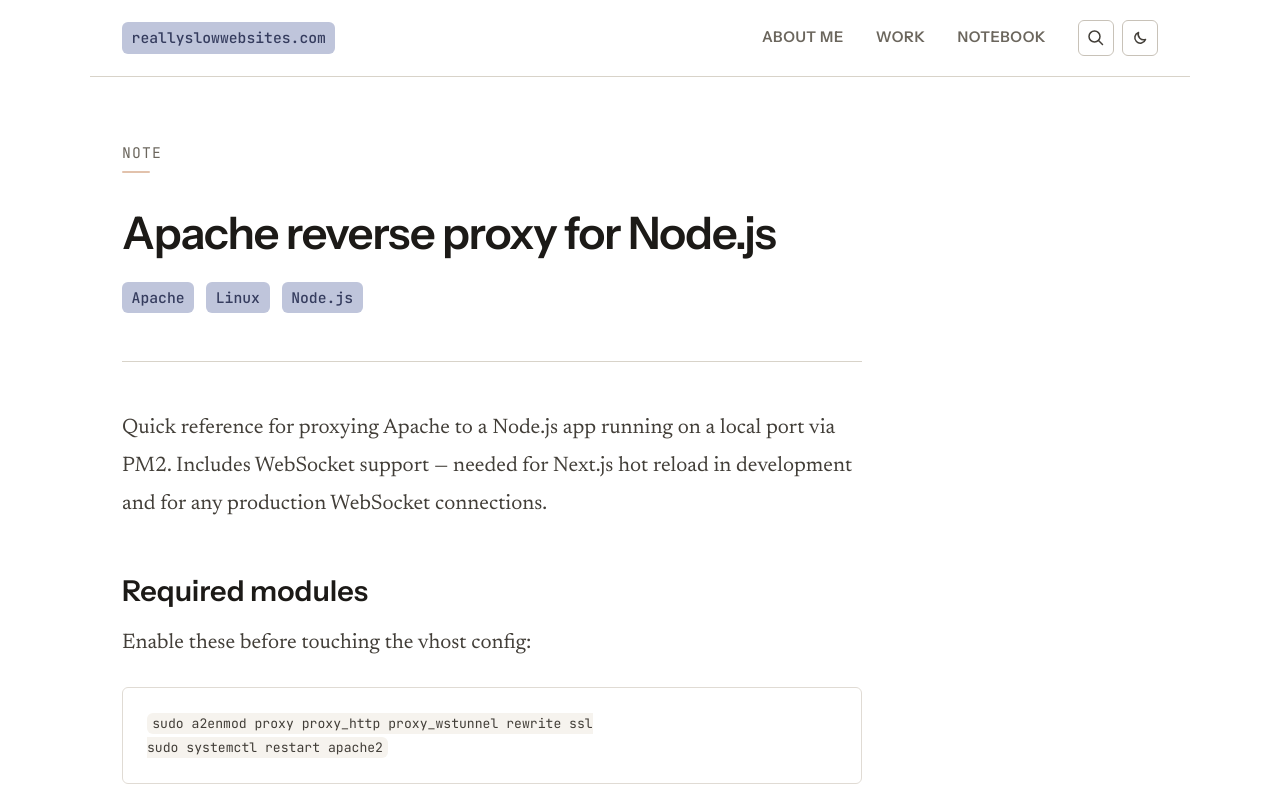
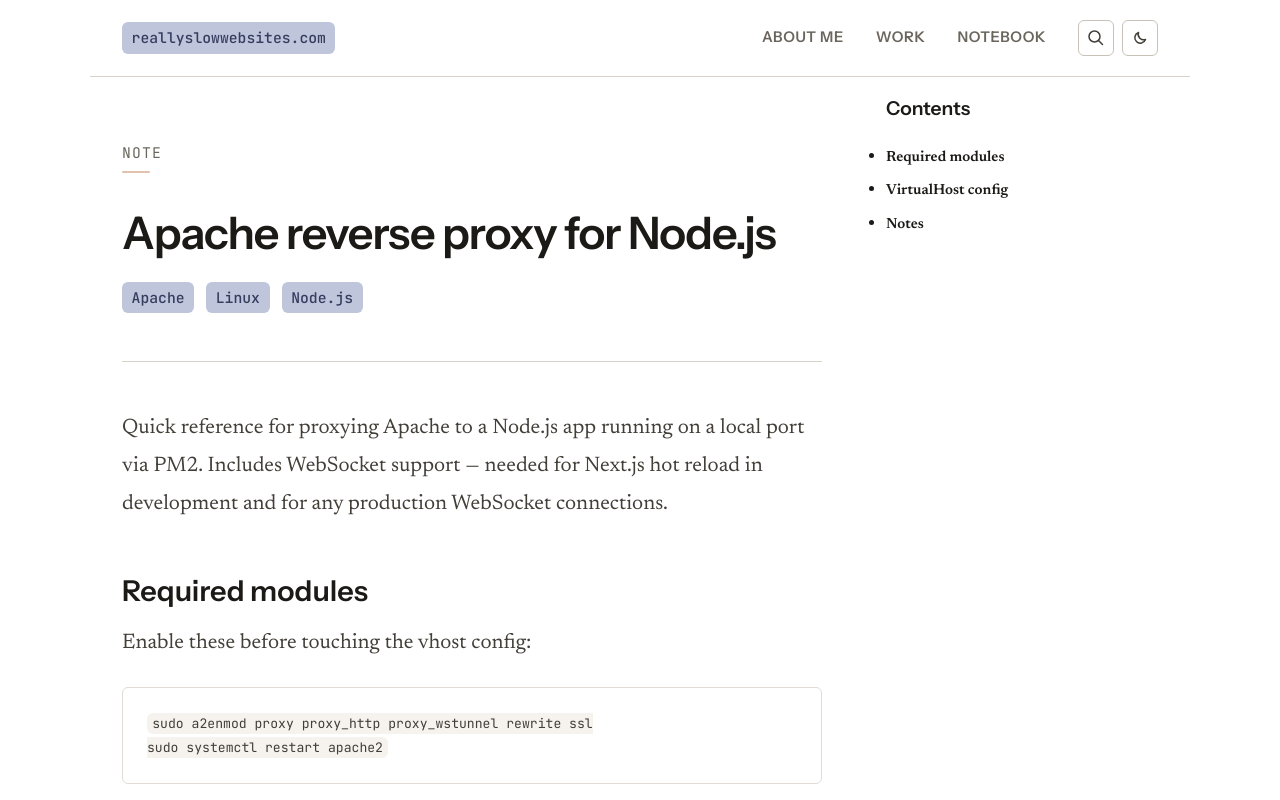
Before and after one commit to aterchin/portfolio, a Next.js app: page /notes/apache-reverse-proxy-node in a window 1280 px wide. Shown: the top 800 px of the page. Built offline with nearby package versions, Linux system fonts and the light colour scheme.

Commit message:
Add note page table of contents
- Extract h2/h3 headings from note MDX
- Render nested ToC in a right sidebar
- Match homepage two-column layout on notes
- Widen home and note sidebars to 18rem

```diff
--- a/src/app/notes/[slug]/page.module.css
+++ b/src/app/notes/[slug]/page.module.css
@@ -1,3 +1,25 @@
+.layout {
+  display: grid;
+  grid-template-columns: 1fr minmax(10rem, 18rem);
+  gap: var(--space-12);
+  align-items: start;
+}
+
+@media (max-width: 768px) {
+  .layout {
+    grid-template-columns: 1fr;
+    gap: 0;
+  }
+}
+
+.main {
+  min-width: 0;
+}
+
+.sidebar {
+  min-width: 0;
+}
+
 .header {
   padding-bottom: var(--space-10);
   border-bottom: 1px solid var(--color-border);
--- a/src/app/notes/[slug]/page.tsx
+++ b/src/app/notes/[slug]/page.tsx
@@ -3,6 +3,7 @@ import { compileMDX } from "next-mdx-remote/rsc";
 import { PageWrapper } from "@/components/layout/PageWrapper/PageWrapper";
 import { Tag } from "@/components/ui/Tag/Tag";
 import { SectionLabel } from "@/components/ui/SectionLabel/SectionLabel";
+import { ToC } from "@/components/notes/ToC/ToC";
 import { getNote, getNoteSlugs } from "@/lib/mdx";
 import { getMDXComponents } from "@/lib/mdxComponents";
 import styles from "./page.module.css";
@@ -31,7 +32,7 @@ export default async function NoteSlugPage({
   const note = getNote(slug);
   if (!note) notFound();
 
-  const { content, title, status, tags } = note;
+  const { content, title, status, tags, headings } = note;
   const isWIP = status === "in-progress";
 
   const { content: MDXContent } = await compileMDX({
@@ -42,6 +43,9 @@ export default async function NoteSlugPage({
 
   return (
     <PageWrapper>
+
+      <div className={styles.layout}>
+        <div className={styles.main}>
           <article>
             <header className={styles.header}>
               <SectionLabel>
@@ -65,6 +69,14 @@ export default async function NoteSlugPage({
             </header>
             <div className={`prose ${styles.body}`}>{MDXContent}</div>
           </article>
+        </div>
+
+        {headings.length > 0 && (
+          <aside className={styles.sidebar}>
+            <ToC headings={headings} />
+          </aside>
+        )}
+      </div>
     </PageWrapper>
   );
 }
--- a/src/app/page.module.css
+++ b/src/app/page.module.css
@@ -1,8 +1,15 @@
 .layout {
   display: grid;
-  grid-template-columns: 1fr minmax(10rem, 14rem);
+  grid-template-columns: 1fr minmax(10rem, 18rem);
   gap: var(--space-12);
   align-items: start;
+}
+
+@media (max-width: 768px) {
+  .layout {
+    grid-template-columns: 1fr;
+    gap: 0;
+  }
 }
 
 .main {
@@ -24,10 +31,3 @@
   gap: var(--space-1);
   margin-bottom: var(--space-8);
 }
-
-@media (max-width: 768px) {
-  .layout {
-    grid-template-columns: 1fr;
-    gap: 0;
-  }
-}
--- /dev/null
+++ b/src/components/notes/ToC/ToC.module.css
@@ -0,0 +1,30 @@
+.wrapper {
+  padding: var(--space-4);
+}
+
+.title {
+  font-size: var(--text-h3);
+  margin-bottom: var(--space-4);
+}
+
+.nav {
+  display: flex;
+  flex-direction: column;
+  align-items: flex-start;
+  gap: var(--space-4);
+}
+
+.heading {
+  font-size: var(--text-xs);
+  line-height: var(--leading-tight);
+}
+
+.heading2 {
+  composes: heading;
+  font-weight: 600;
+}
+
+.heading3 {
+  composes: heading;
+  margin-left: var(--space-3);
+}
--- /dev/null
+++ b/src/components/notes/ToC/ToC.tsx
@@ -0,0 +1,58 @@
+import type { HeadingData } from "@/lib/headings";
+
+import styles from "./ToC.module.css";
+
+export interface ToCProps {
+  headings: HeadingData[];
+}
+
+/** Level-2 item with any following level-3 headings nested under it. */
+interface TocItem extends HeadingData {
+  children: HeadingData[];
+}
+
+function nestHeadings(headings: HeadingData[]): TocItem[] {
+  const tree: TocItem[] = [];
+
+  for (const heading of headings) {
+    if (heading.level === 2) {
+      tree.push({ ...heading, children: [] });
+    } else if (heading.level === 3 && tree.length > 0) {
+      // Attach to the most recent h2
+      tree[tree.length - 1].children.push(heading);
+    }
+    // Orphan h3s (before any h2) are skipped — same filter idea as extract
+  }
+
+  return tree;
+}
+
+export function ToC({ headings }: ToCProps) {
+  const items = nestHeadings(headings);
+
+  return (
+    <div className={styles.wrapper}>
+      <h2 className={styles.title}>Contents</h2>
+      <nav className={styles.nav}>
+        <ul className={styles.toc}>
+          {items.map(({ title, level, children }, index) => (
+            <li key={index}>
+              <span className={styles[`heading${level}`]}>{title}</span>
+              {children.length > 0 && (
+                <ul>
+                  {children.map((child, childIndex) => (
+                    <li key={childIndex}>
+                      <span className={styles[`heading${child.level}`]}>
+                        {child.title}
+                      </span>
+                    </li>
+                  ))}
+                </ul>
+              )}
+            </li>
+          ))}
+        </ul>
+      </nav>
+    </div>
+  );
+}
--- /dev/null
+++ b/src/lib/headings.ts
@@ -0,0 +1,33 @@
+export interface HeadingData {
+  title: string;
+  level: number;
+}
+
+export function extractMdxHeadings(mdxContent: string): HeadingData[] {
+  const headings: HeadingData[] = [];
+
+  // match the `#` syntax for headings
+  const headingMatcher = /^(#+)\s(.+)$/gm;
+
+  let match = headingMatcher.exec(mdxContent);
+  while (match !==null) {
+    const level = match[1].length
+    const title = match[2].trim();
+
+    if (level === 2 || level === 3) {
+      // record this heading
+      headings.push({title, level});
+    }
+
+    // get next match
+    // Note: the following statement must be
+    //   *outside* the `if` statement above,
+    //   otherwise an infinite loop will occur
+    //   for headings of level greater than 3.
+    //   Thanks to Alberto for pointing this out!
+    //   https://github.com/bonnie/howd-mdx-toc/issues/7
+    match = headingMatcher.exec(mdxContent);
+  }
+
+  return headings;
+}
--- a/src/lib/mdx.ts
+++ b/src/lib/mdx.ts
@@ -2,6 +2,7 @@ import fs from "fs";
 import path from "path";
 import matter from "gray-matter";
 import type { Project, Note } from "./types";
+import { extractMdxHeadings, type HeadingData } from "./headings";
 
 const CONTENT_DIR = path.join(process.cwd(), "src/content");
 
@@ -71,10 +72,14 @@ export function getNotes(): Note[] {
     .sort((a, b) => b.date.localeCompare(a.date));
 }
 
-export function getNote(slug: string): (Note & { content: string }) | null {
+export function getNote(slug: string): (Note & { content: string, headings: HeadingData[] }) | null {
   const filePath = path.join(NOTES_DIR, `${slug}.mdx`);
   if (!fs.existsSync(filePath)) return null;
-  return parseFile<Note>(filePath);
+
+  const note = parseFile<Note>(filePath);
+  const headings = extractMdxHeadings(note.content);
+
+  return {...note, headings};
 }
 
 export function getNoteSlugs(): string[] {
```
Lines whose indentation alone changed are shown as unchanged.
